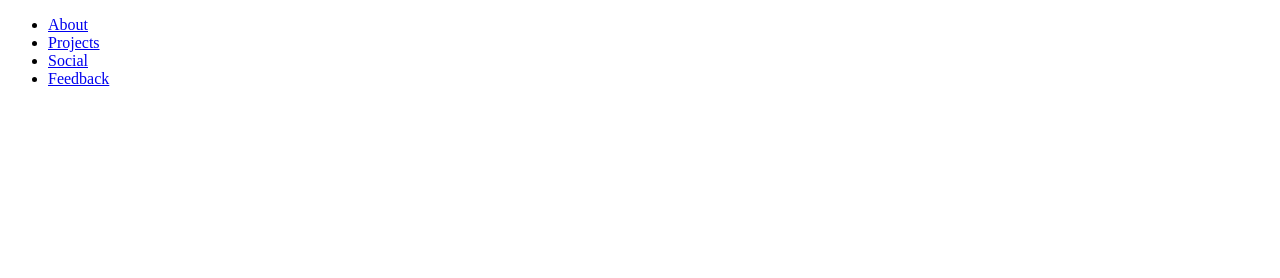
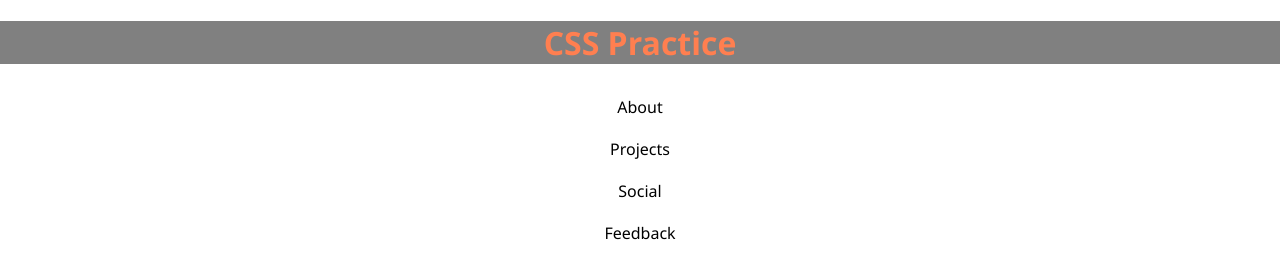
Before and after one commit to llinoscryer/css-practice, a plain HTML site: page about.html in a window 1280 px wide. Drawn offline with Linux system fonts and the light colour scheme.

Commit message:
second commit

```diff
--- a/about.html
+++ b/about.html
@@ -1,17 +1,21 @@
 <!DOCTYPE html>
 <html lang="en">
 <head>
+    <link rel="stylesheet" href="main.css">
     <meta charset="UTF-8">
     <meta name="viewport" content="width=device-width, initial-scale=1.0">
     <meta http-equiv="X-UA-Compatible" content="ie=edge">
     <title>Document</title>
 </head>
 <body>
+        <header>
+                <h1>CSS Practice</h1>
                 <ul>
                     <li><a href="about.html">About</a></li>
                     <li><a href="projects.html">Projects</a></li>
                     <li><a href="social.html">Social</a></li>
                     <li><a href="feedback.html">Feedback</a></li>
                 </ul>
+        </header>
 </body>
 </html>
--- a/main.css
+++ b/main.css
@@ -1,22 +1,50 @@
-ul{
+body {
+    margin: auto;
+    /* padding: 50px; */
+    font-family: 'Segoe UI', Tahoma, Geneva, Verdana, sans-serif;
+}
+
+#header {
+    /* display: flex;
+    align-content: center;
+    justify-content: center;
+    align-items: center;
+    text-align: center; */
+    /* position: fixed; */
+    /* margin: auto; */
+    /* height: 80px; */
+    /* width: 66%; */
+    /* text-align: center; */
+    /* align-content: center; */
+}
+
+h1 {
+    background-color: grey;
+    color: coral;
+    text-align: center;
+    /* margin: 0;
+    padding: 0; */
+    /* text-align: center; */
+}
+
+ul {
     list-style-type: none;
-    margin: 0;
-    padding: 0;
-    width: 400px;
+    /* margin: 0; */
+    padding-left: 0;
     background-color: white;
 }
 
-li{
-    float: left;
+li {
+    text-align: center;
+
 }
 
-li a{
+li a {
     display: block;
     color: black;
-    padding: 10px 16px;
+    padding: 10px 0px 10px 0px;
     text-decoration: none;
     font-family: 'Segoe UI', Tahoma, Geneva, Verdana, sans-serif;
-    text-align: center;
 }
 
 a:hover {
```
Also changed, not shown: feedback.html (+4 -0 lines), index.html (+3 -0 lines), projects.html (+4 -0 lines), social.html (+4 -0 lines). Lines whose indentation alone changed are shown as unchanged.
